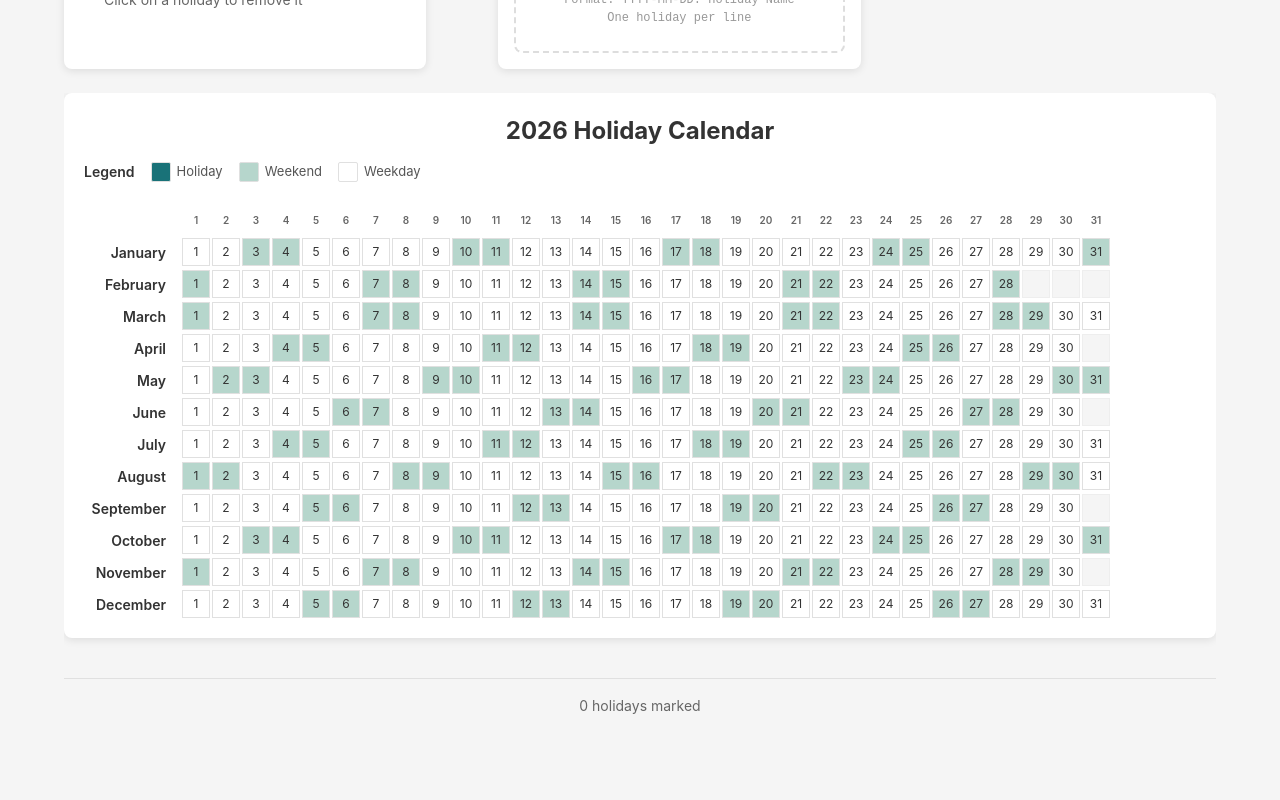
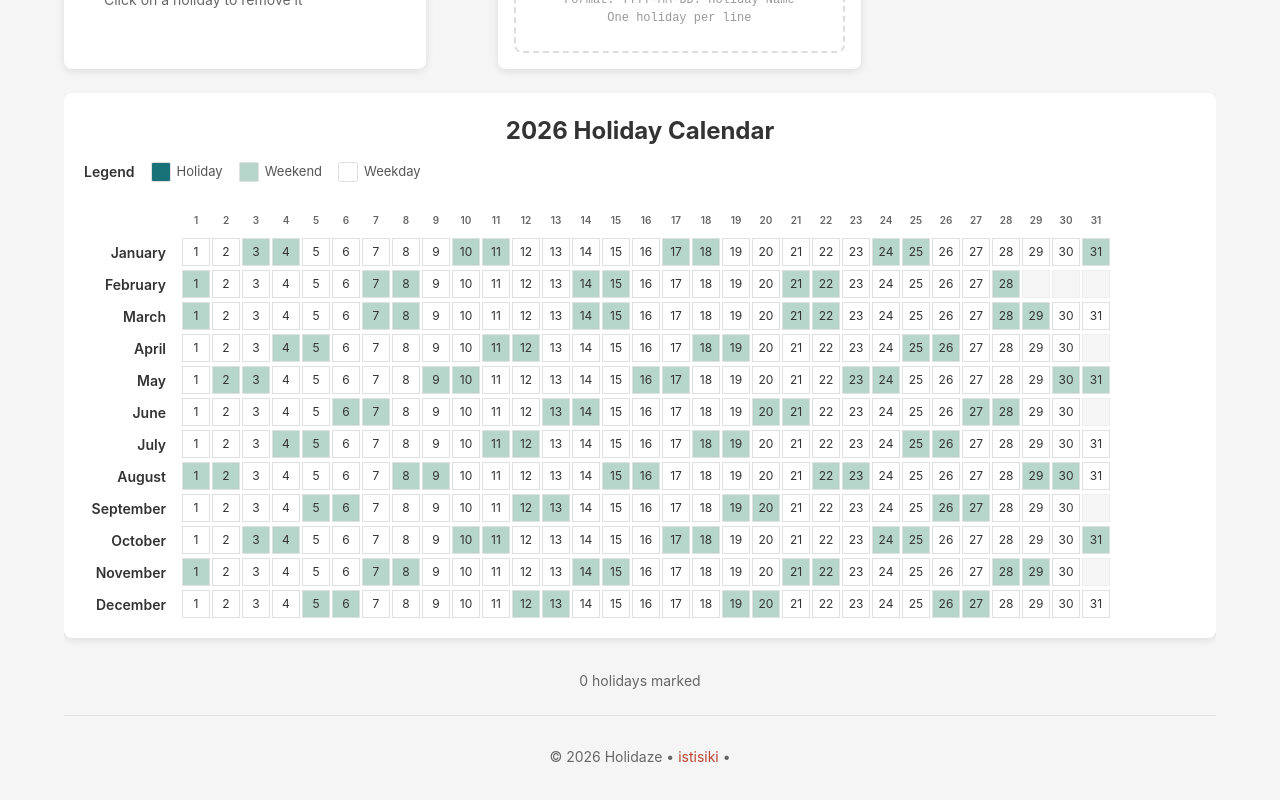
Before and after one commit to istisiki/holidaze, a React (Vite) app: page / in a window 1280 px wide. Shown: the part 246-1046 px from the top of the page. Before the commit the page ends 986 px from the top, so only its background shows below. Built offline with nearby package versions, Linux system fonts and the light colour scheme.

Commit message:
Add attribution

```diff
--- a/src/App.css
+++ b/src/App.css
@@ -1,3 +1,7 @@
+a {
+  text-decoration: none;
+  color: #bb4430;
+}
 .app {
   min-height: 100vh;
   padding: 24px;
@@ -96,11 +100,19 @@
   padding-bottom: 16px;
 }
 
+.app__status {
+  text-align: center;
+  margin-top: 0px;
+  padding-top: 16px;
+  margin-bottom: 24px;
+}
 .app__footer {
   text-align: center;
   margin-top: 24px;
   padding-top: 16px;
   border-top: 1px solid #e0e0e0;
+  font-size: 14px;
+  color: #666;
 }
 
 .app__holiday-count {
--- a/src/App.tsx
+++ b/src/App.tsx
@@ -86,9 +86,15 @@ function App() {
         />
       )}
 
-      <footer className="app__footer">
+      <div className="app__status">
         <p className="app__holiday-count">
           {holidays.length} holiday{holidays.length !== 1 ? "s" : ""} marked
+        </p>
+      </div>
+      <footer className="app__footer">
+        <p>
+          &copy; 2026 Holidaze •{" "}
+          <a href="https://github.com/istisiki">istisiki</a> •
         </p>
       </footer>
     </div>
```
